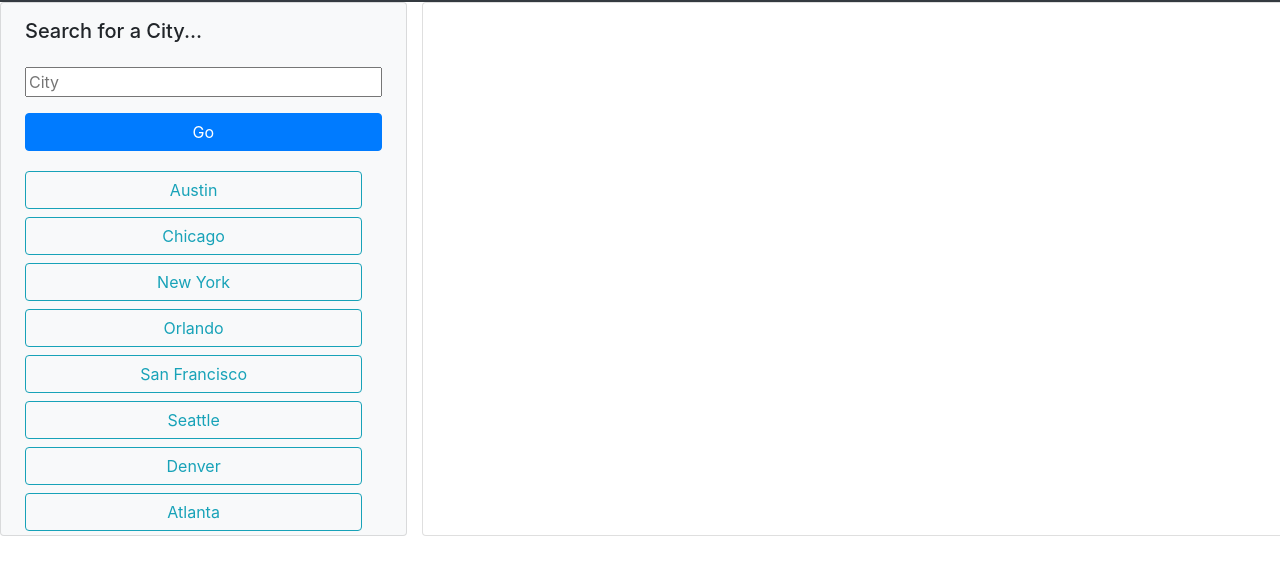
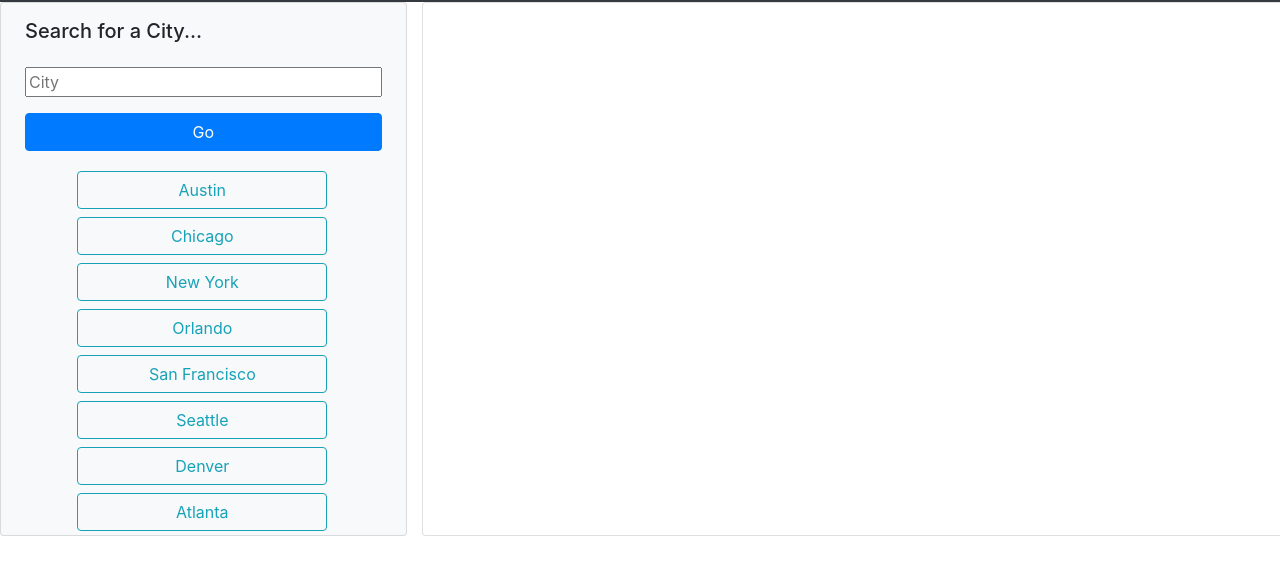
Before and after one commit to gordyclint/weather-dash-api, a plain HTML site: page index.html in a window 1280 px wide. Shown: the part 78-652 px from the top of the page. Drawn offline with nearby package versions, Linux system fonts and the light colour scheme.

Commit message:
adjusting style of the city buttons to 300px

```diff
--- a/style.css
+++ b/style.css
@@ -32,3 +32,8 @@
     text-align: center;
     padding: 20px;
 }
+
+#city-list {
+    margin: auto;
+    width: 300px;
+}
```
